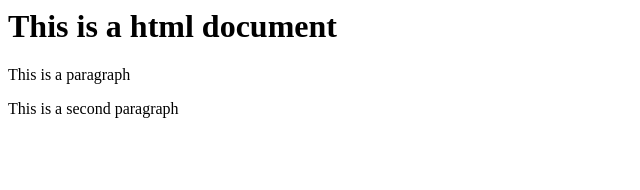
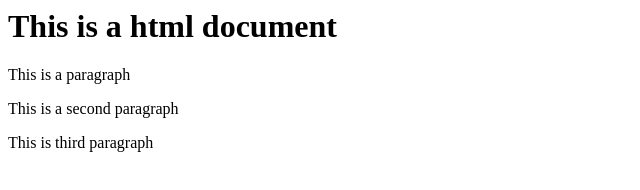
Before and after one commit to shivam-02/git-test, a website: page index.html in a window 1280 px wide. Shown: the whole page, without its empty margins (0-640 px from the left). Drawn offline with Linux system fonts and the light colour scheme.

Commit message:
fourth commit

```diff
--- a/index.html
+++ b/index.html
@@ -6,5 +6,6 @@
         <h1>This is a html document</h1>
         <p>This is a paragraph</p>
         <p>This is a second paragraph</p>
+        <p>This is third paragraph</p>
     </body>
     </html>
```
Also changed, not shown: package.json (added, +24 -0 lines), 1 other file.
